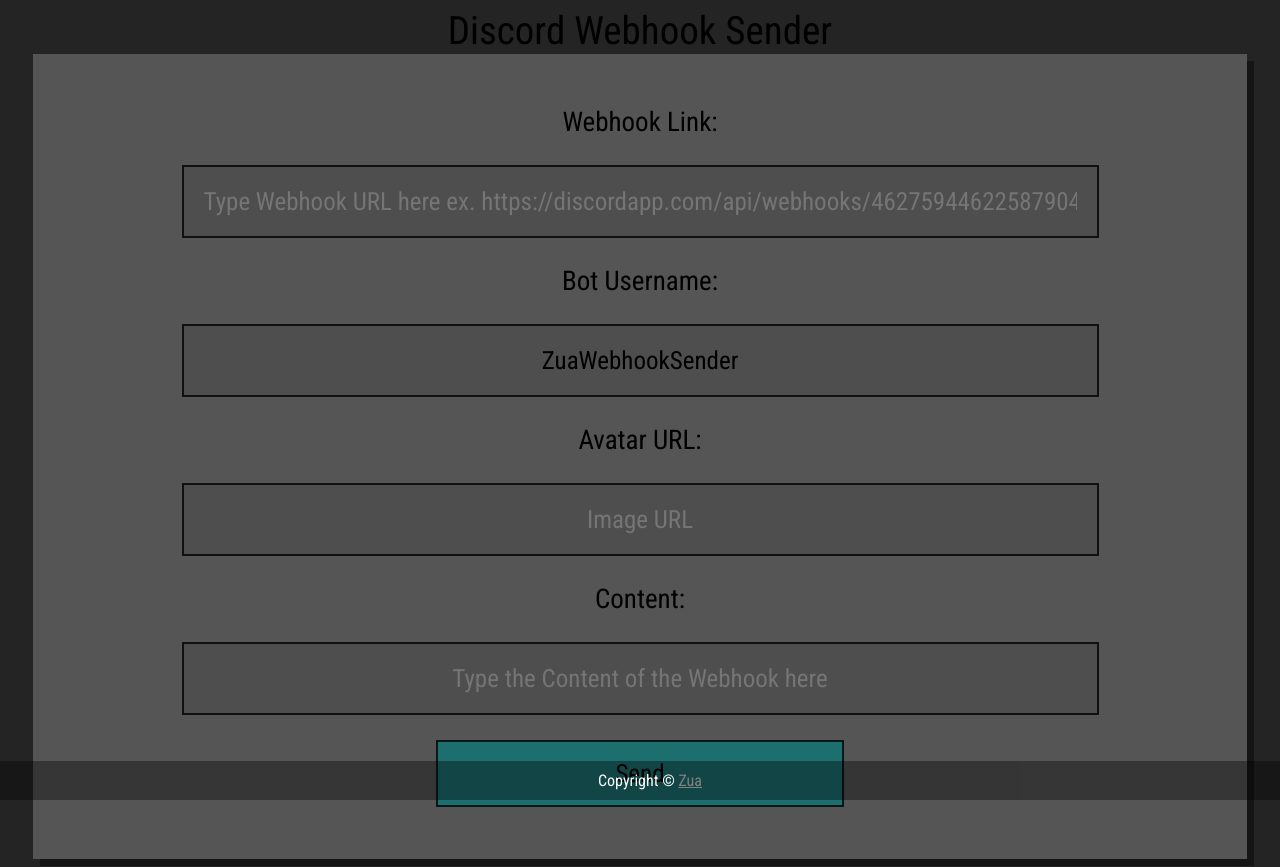
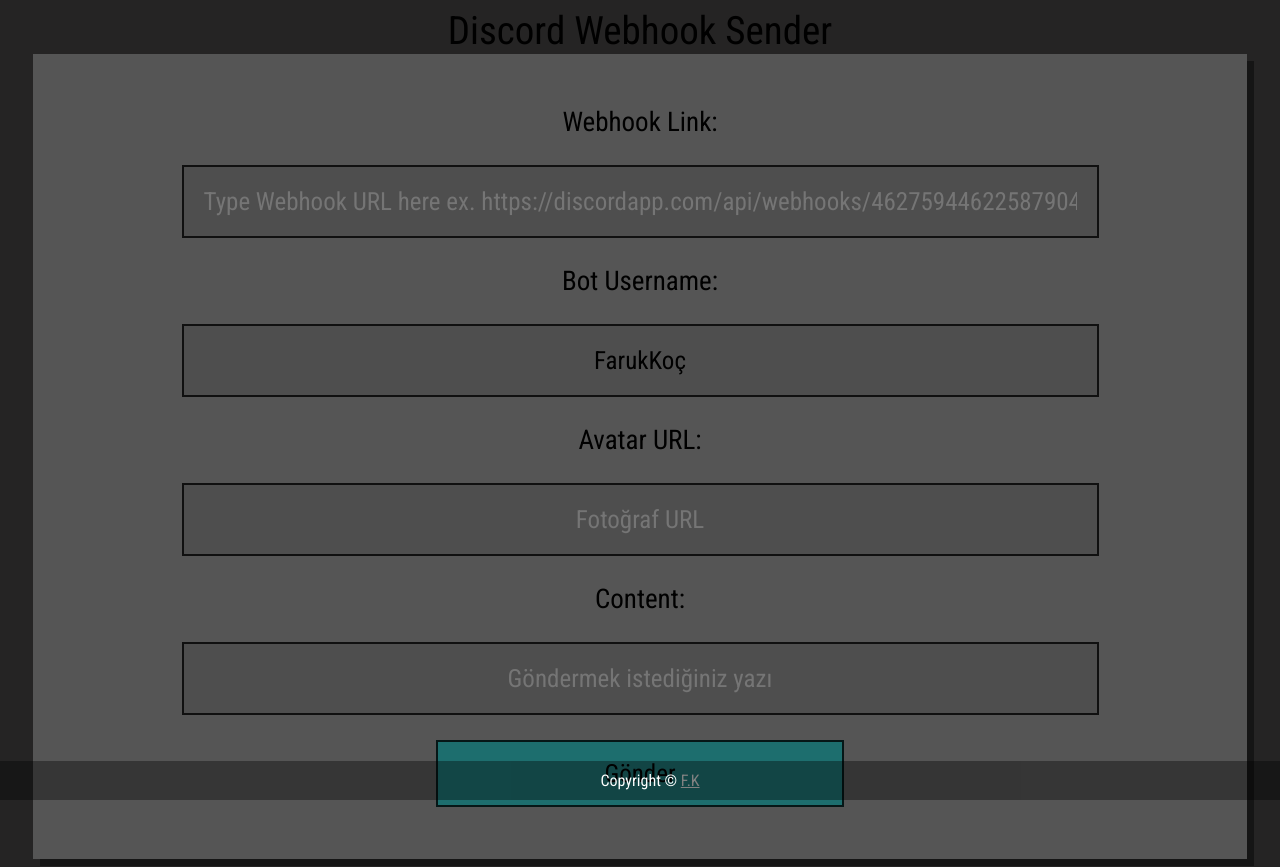
Before and after one commit to fkjs/fkjs.github.io, a plain HTML site: page index.html in a window 1280 px wide. Drawn offline with Linux system fonts and the light colour scheme.

Commit message:
Update index.html

```diff
--- a/index.html
+++ b/index.html
@@ -9,8 +9,8 @@
     <meta charset="UTF-8">
   <meta name="viewport" content="width=device-width,initial-scale=1">
     <title>Discord Webhook Sender</title>
-  <meta name="author" content="Zua">
-  <meta name="description" content="Simple Discord Webhook Sender">
+  <meta name="author" content="F.K">
+  <meta name="description" content="F.K Discord Webhook Sender">
   <meta name="keywords" content="discord,zua,webhook">
   <meta name="title" content="Discord Webhook Sender">
   <link rel="stylesheet" href="stylesheet.css" type="text/css">
@@ -23,11 +23,11 @@
     <div id="container">
       <div class="center-align">
         <p>Webhook Link:</p><input type='text' id="link" placeholder="Type Webhook URL here ex. https://discordapp.com/api/webhooks/462759446225879041/CX-NNGFq5zjht82fQSJUTN2Or2DGq8UTwoIlhHgZ7lTJ6-wlHlRshIRuOC0nE6frfSwG">
-        <p>Bot Username:</p><input type="text" id="username" placeholder="Type the Username of the Webhook here * OPTIONAL" value="ZuaWebhookSender">
-        <p>Avatar URL:</p><input type="text" id="avatar" placeholder="Image URL">
-        <p>Content:</p><input type="text" id="content" placeholder="Type the Content of the Webhook here">
+        <p>Bot Username:</p><input type="text" id="username" placeholder="Type the Username of the Webhook here * OPTIONAL" value="FarukKoç">
+        <p>Avatar URL:</p><input type="text" id="avatar" placeholder="Fotoğraf URL">
+        <p>Content:</p><input type="text" id="content" placeholder="Göndermek istediğiniz yazı">
         <br>
-        <button id="btn">Send</button>
+        <button id="btn">Gönder</button>
         <center>
        <!--JS log in the works atm-->
         <p id='log'></p>
@@ -36,7 +36,7 @@
   </div>
   </div>
   <div id="footer">
-    Copyright &copy; <a href="http://github.com/thatziv/">Zua</a>
+    Copyright &copy; <a href="http://github.com/fkjs/">F.K</a>
   </div>
  <script src="jquery.js"></script>
   <script src="main.js"></script>
```
